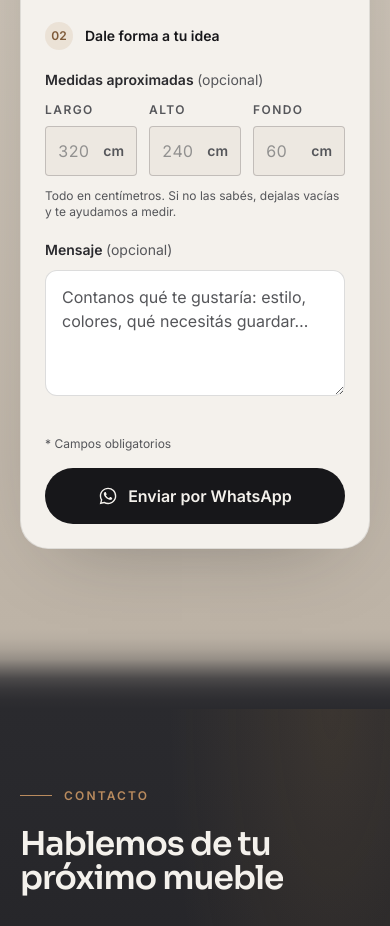
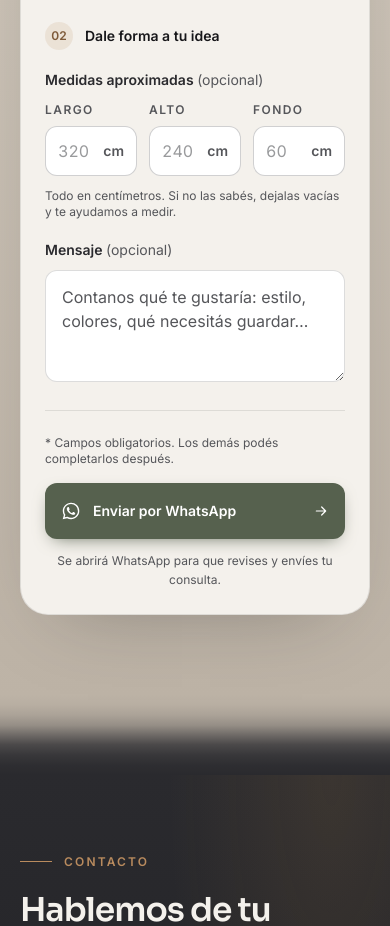
Before and after one commit to KratosNub777/RICHMONT, a Next.js app: page / in a window 390 px wide. Shown: the part 7980-8906 px from the top of the page. Built offline with nearby package versions, Linux system fonts and the light colour scheme; no server answers.

Commit message:
Destacar WhatsApp y unificar los campos del proyecto

```diff
--- a/components/Presupuesto.tsx
+++ b/components/Presupuesto.tsx
@@ -3,7 +3,6 @@
 import { useId, useRef, useState } from "react";
 import { AnimatePresence, motion } from "motion/react";
 import { contacto, linkWhatsapp, presupuestoTextos } from "@/data/sitio";
-import { Magnetico } from "./movimiento";
 import { Etiqueta, IconoFlecha, IconoWhatsapp } from "./ui";
 
 type Errores = Partial<Record<"nombre" | "espacio" | "medidas", string>>;
@@ -226,7 +225,7 @@ export default function Presupuesto() {
                             {m.etiqueta}
                           </label>
                           <div
-                            className={`mt-2 flex items-center rounded-sm border bg-arena/40 px-3 transition-colors focus-within:border-negro focus-within:bg-hueso ${
+                            className={`mt-2 flex items-center rounded-xl border bg-white px-3 transition-[border-color,box-shadow] focus-within:border-roble-texto focus-within:ring-3 focus-within:ring-roble/15 ${
                               errores.medidas ? "border-[#9B2C1F]" : "border-negro/20"
                             }`}
                           >
@@ -267,25 +266,25 @@ export default function Presupuesto() {
                     <textarea
                       id={`${id}-mensaje`}
                       name="mensaje"
-                      rows={4}
+                      rows={3}
                       placeholder="Contanos qué te gustaría: estilo, colores, qué necesitás guardar…"
-                      className={`${campo} resize-y`}
+                      className={`${campo} min-h-28 resize-y`}
                     />
                   </div>
                 </div>
               </fieldset>
 
-              <div className="mt-10 flex flex-col gap-4 sm:flex-row sm:items-center sm:justify-between">
-                <p className="text-xs text-carbon">* Campos obligatorios</p>
-                <Magnetico>
-                  <button
-                    type="submit"
-                    className="inline-flex w-full items-center justify-center gap-2.5 rounded-full bg-negro px-7 py-4 font-semibold text-hueso transition-colors hover:bg-salvia-texto sm:w-auto"
-                  >
-                    <IconoWhatsapp />
-                    {presupuestoTextos.boton}
-                  </button>
-                </Magnetico>
+              <div className="mt-7 border-t border-negro/10 pt-6">
+                <p className="mb-4 text-xs text-carbon">* Campos obligatorios. Los demás podés completarlos después.</p>
+                <button
+                  type="submit"
+                  className="group inline-flex min-h-14 w-full items-center justify-center gap-3 rounded-xl bg-salvia-texto px-4 py-4 text-sm font-semibold text-white shadow-[0_6px_18px_-8px_var(--salviaTexto)] transition-[background-color,box-shadow] hover:bg-negro hover:shadow-lg sm:px-6 sm:text-base"
+                >
+                  <IconoWhatsapp className="size-5 shrink-0" />
+                  {presupuestoTextos.boton}
+                  <IconoFlecha className="ml-auto size-4 shrink-0 transition-transform group-hover:translate-x-1" />
+                </button>
+                <p className="mt-3 text-center text-xs leading-relaxed text-carbon">Se abrirá WhatsApp para que revises y envíes tu consulta.</p>
               </div>
 
               <div aria-live="polite">
```
